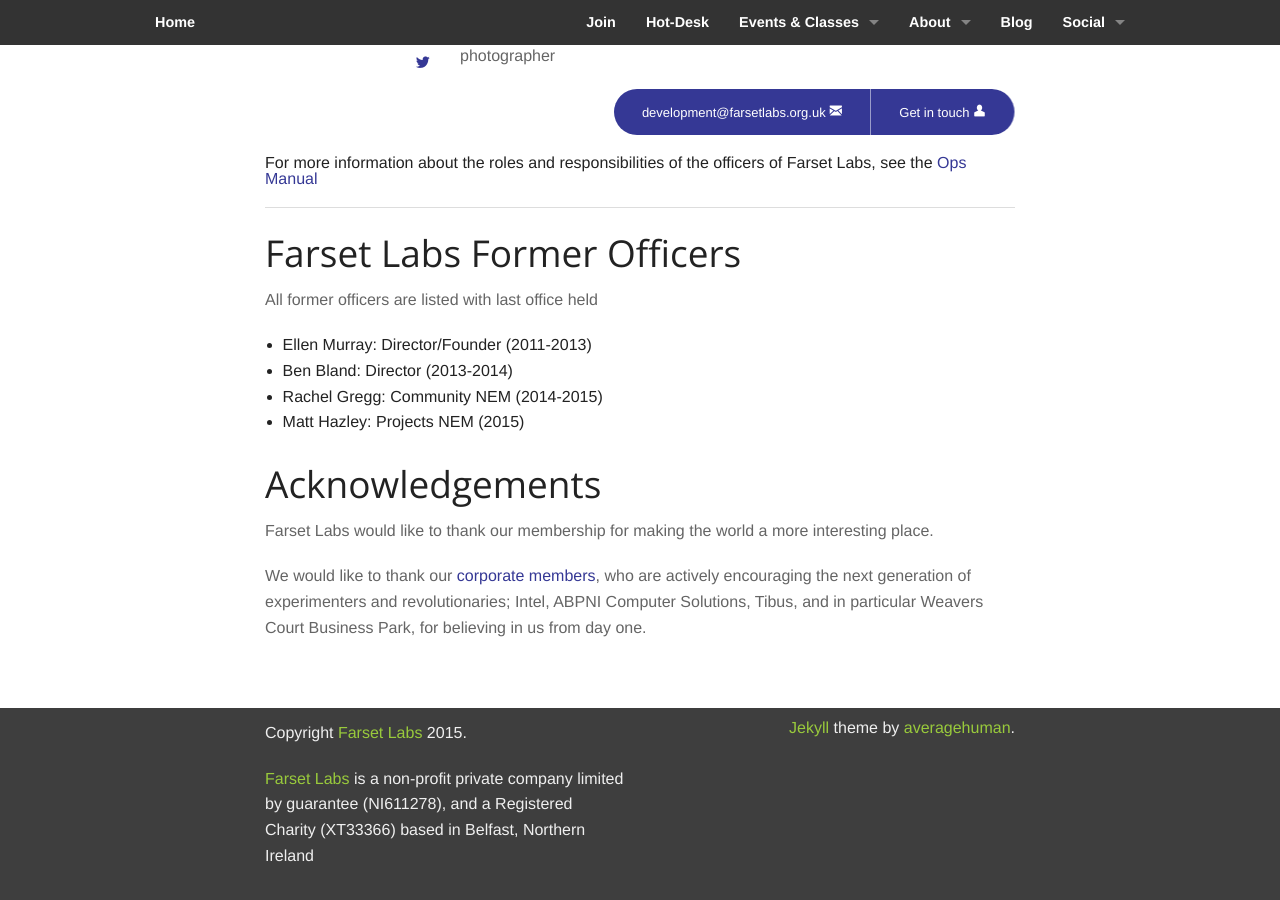
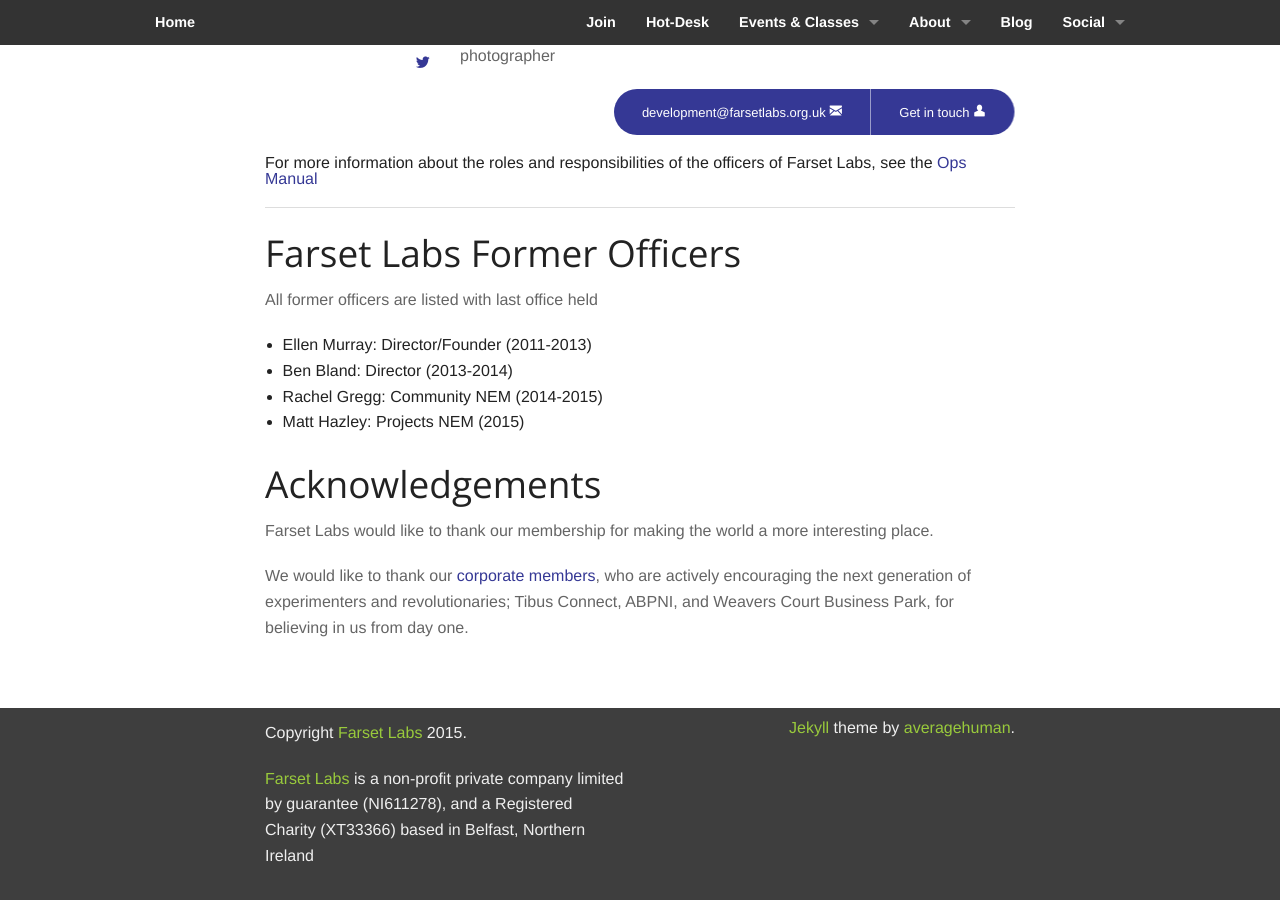
Before and after one commit to FarsetLabs/farsetlabs.github.io, a Jekyll site: the page built from about/index.html, in a window 1280 px wide and 900 px high, scrolled down 3170 px. Built offline with Jekyll 4.4.1, drawn with Linux system fonts in a browser that asks for light colours.

Commit message:
Drop Intel corporate support

```diff
--- a/about/index.html
+++ b/about/index.html
@@ -106,6 +106,6 @@
     <div class="small-12 columns">
       <p>Farset Labs would like to thank our membership for making the world a more interesting place.</p>
 
-      <p>We would like to thank our <a href="/membership/corporates.html">corporate members</a>, who are actively encouraging the next generation of experimenters and revolutionaries; Intel, ABPNI Computer Solutions, Tibus, and in particular Weavers Court Business Park, for believing in us from day one.</p>
+      <p>We would like to thank our <a href="/membership/corporates.html">corporate members</a>, who are actively encouraging the next generation of experimenters and revolutionaries; Tibus Connect, ABPNI, and Weavers Court Business Park, for believing in us from day one.</p>
     </div>
   </div>
```
Also changed, not shown: about/corporates.md (+0 -12 lines).
